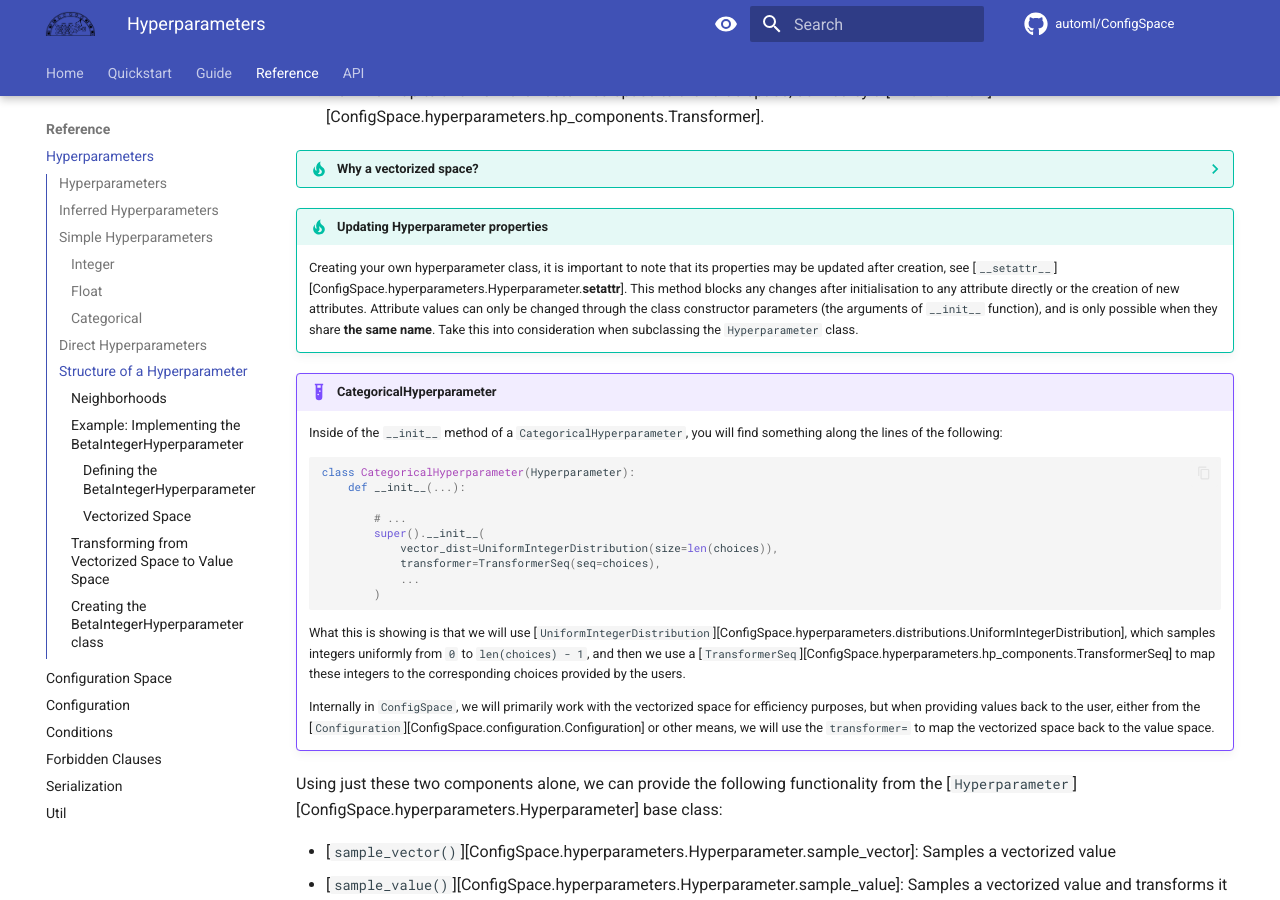
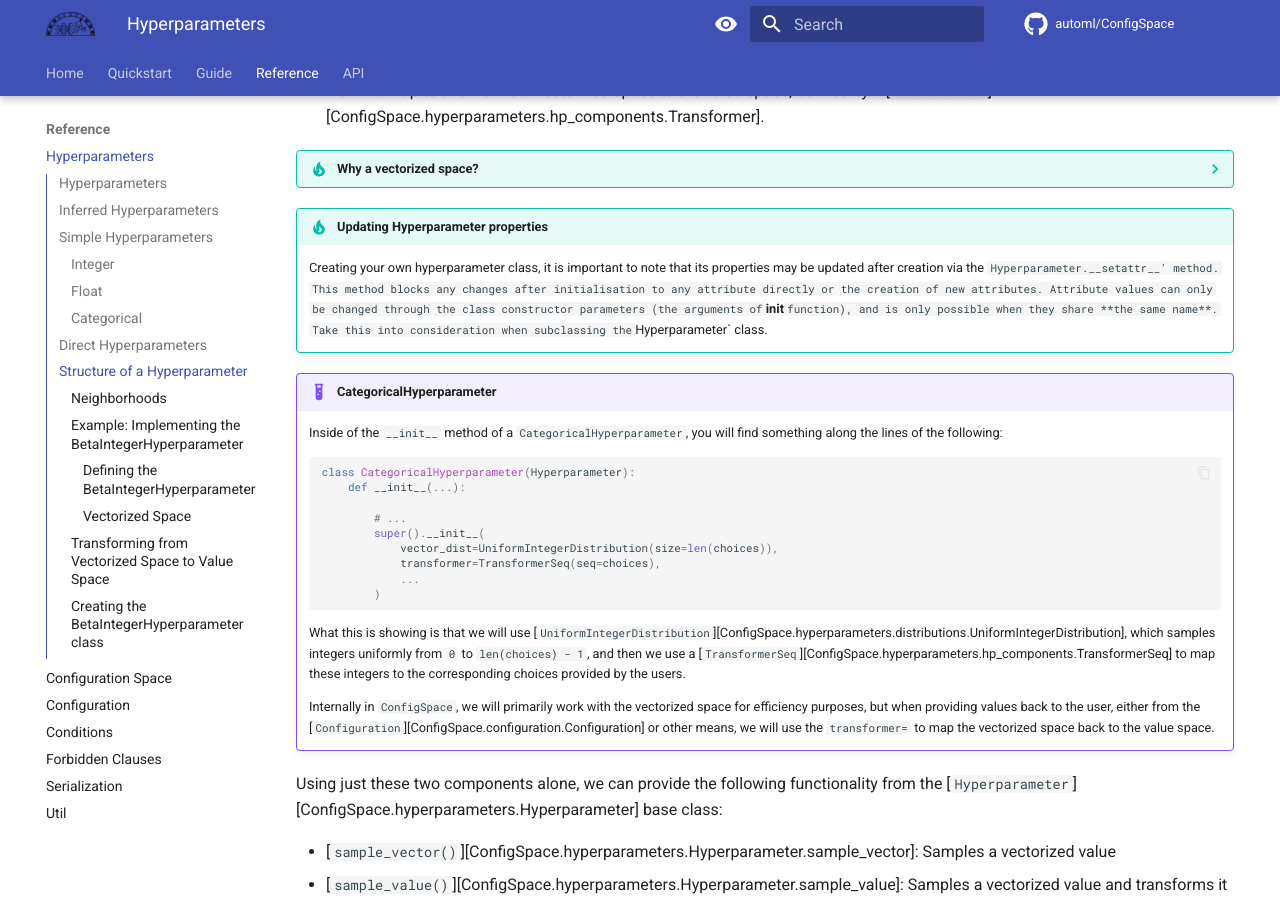
Before and after one commit to automl/ConfigSpace, an MkDocs documentation site: the page built from docs/reference/hyperparameters.md, in a window 1280 px wide and 900 px high, scrolled down 5294 px. Built offline with MkDocs 1.6.1 and Material for MkDocs 9.7.7, drawn with Linux system fonts in a browser that asks for light colours; comment, search, counter and statistics services are not loaded; the version menu is left out.

Commit message:
docs fix

```diff
--- a/docs/reference/hyperparameters.md
+++ b/docs/reference/hyperparameters.md
@@ -216,7 +216,7 @@
 
 !!! tip "Updating Hyperparameter properties"
 
-    Creating your own hyperparameter class, it is important to note that its properties may be updated after creation, see [`__setattr__`][ConfigSpace.hyperparameters.Hyperparameter.__setattr__]. This method blocks any changes after initialisation to any attribute directly or the creation of new attributes. Attribute values can only be changed through the class constructor parameters (the arguments of `__init__` function), and is only possible when they share **the same name**. Take this into consideration when subclassing the `Hyperparameter` class.
+    Creating your own hyperparameter class, it is important to note that its properties may be updated after creation via the `Hyperparameter.__setattr__' method. This method blocks any changes after initialisation to any attribute directly or the creation of new attributes. Attribute values can only be changed through the class constructor parameters (the arguments of `__init__` function), and is only possible when they share **the same name**. Take this into consideration when subclassing the `Hyperparameter` class.
 
 !!! example "CategoricalHyperparameter"
 
```
